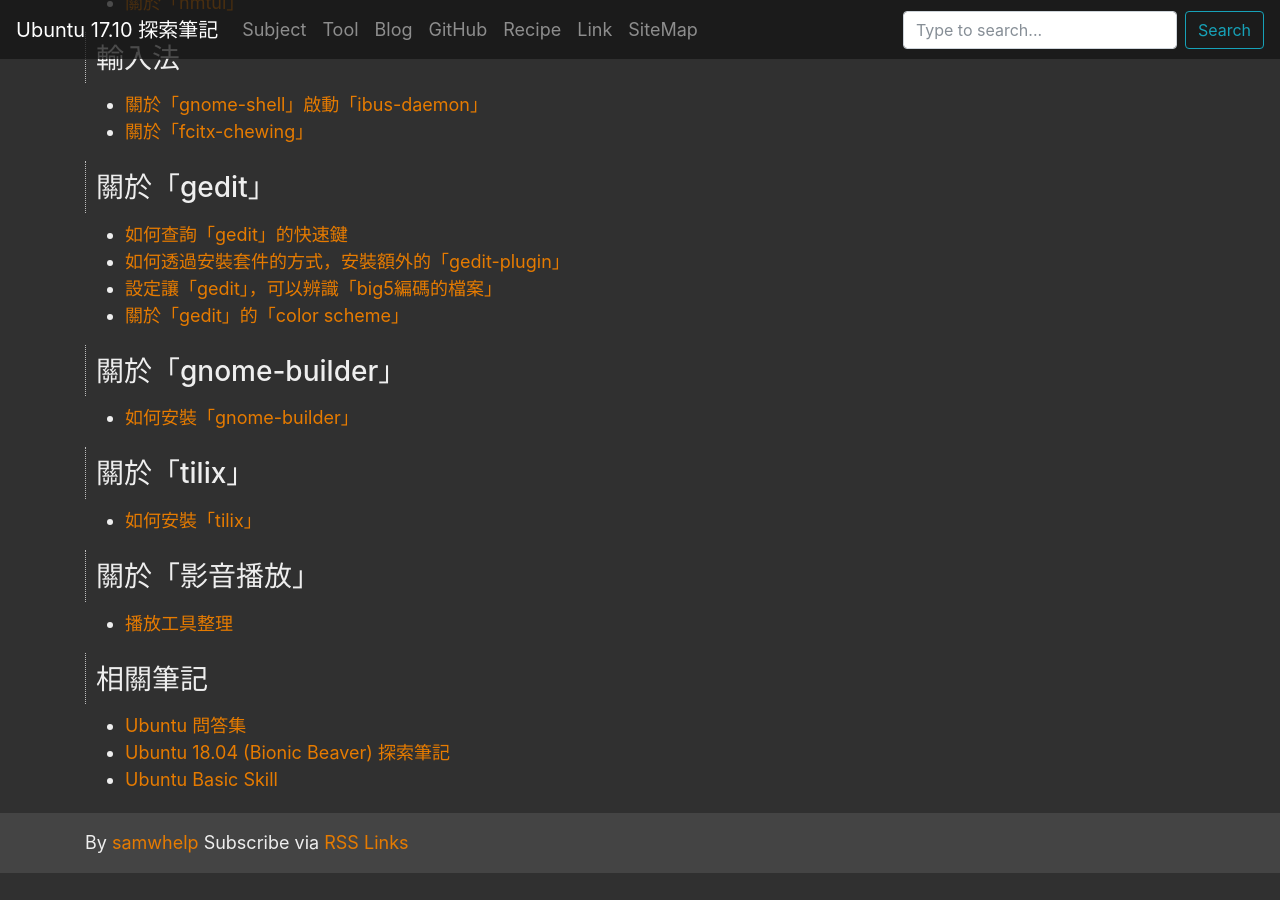
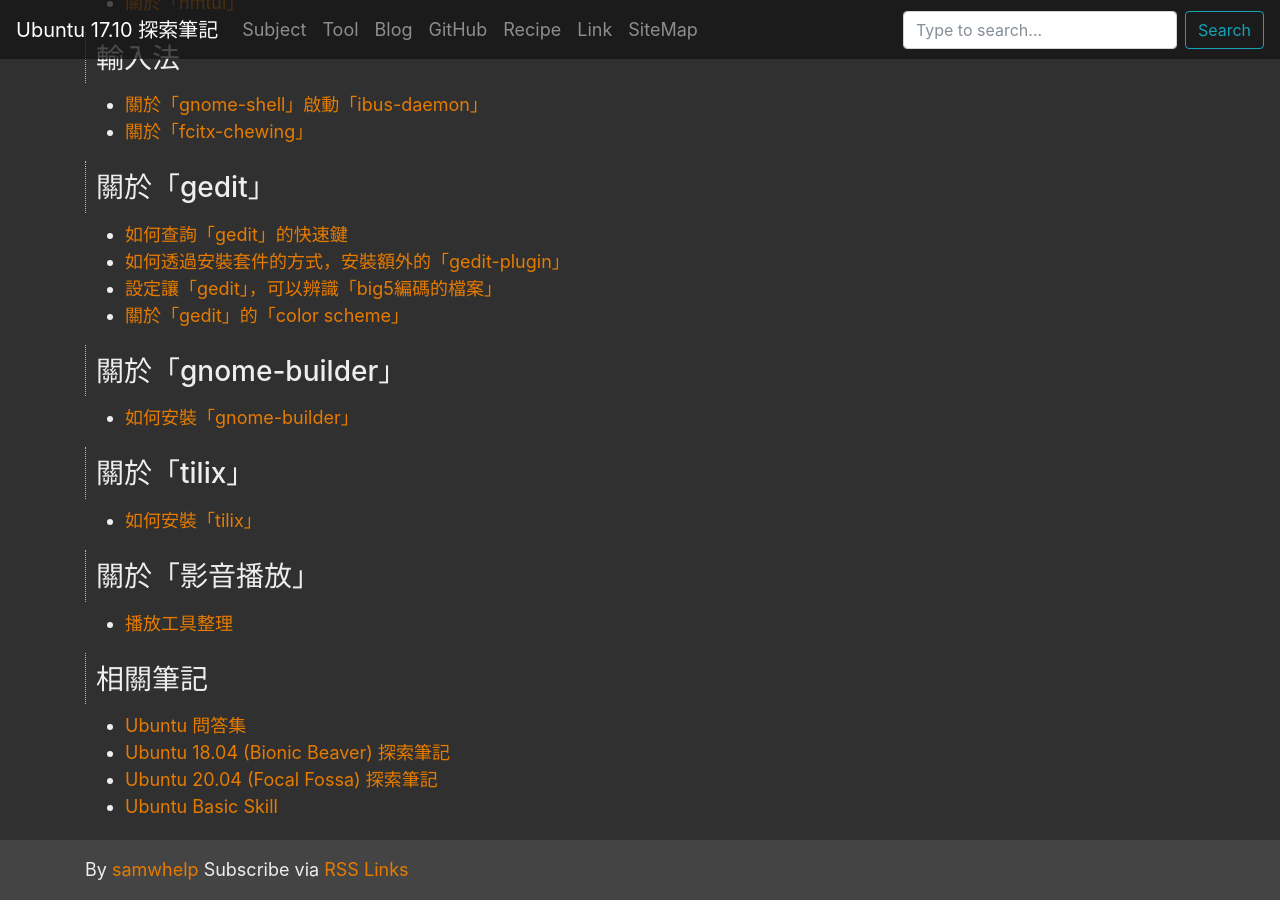
Before and after one commit to samwhelp/note-ubuntu-17.10, a Jekyll site: the page built from index.md, in a window 1280 px wide and 900 px high, scrolled down 3026 px. Built offline with Jekyll 4.4.1, drawn with Linux system fonts in a browser that asks for light colours; nearby versions of some CDN libraries; before the commit the page ends 3899 px from its top, so only the background shows below that.

Commit message:
add link

```diff
--- a/index.md
+++ b/index.md
@@ -168,4 +168,5 @@
 
 * [Ubuntu 問答集](http://samwhelp.github.io/book-ubuntu-qna/)
 * [Ubuntu 18.04 (Bionic Beaver) 探索筆記](https://samwhelp.github.io/note-ubuntu-18.04/)
+* [Ubuntu 20.04 (Focal Fossa) 探索筆記](https://samwhelp.github.io/note-ubuntu-20.04/)
 * [Ubuntu Basic Skill](https://samwhelp.github.io/book-ubuntu-basic-skill/)
```
